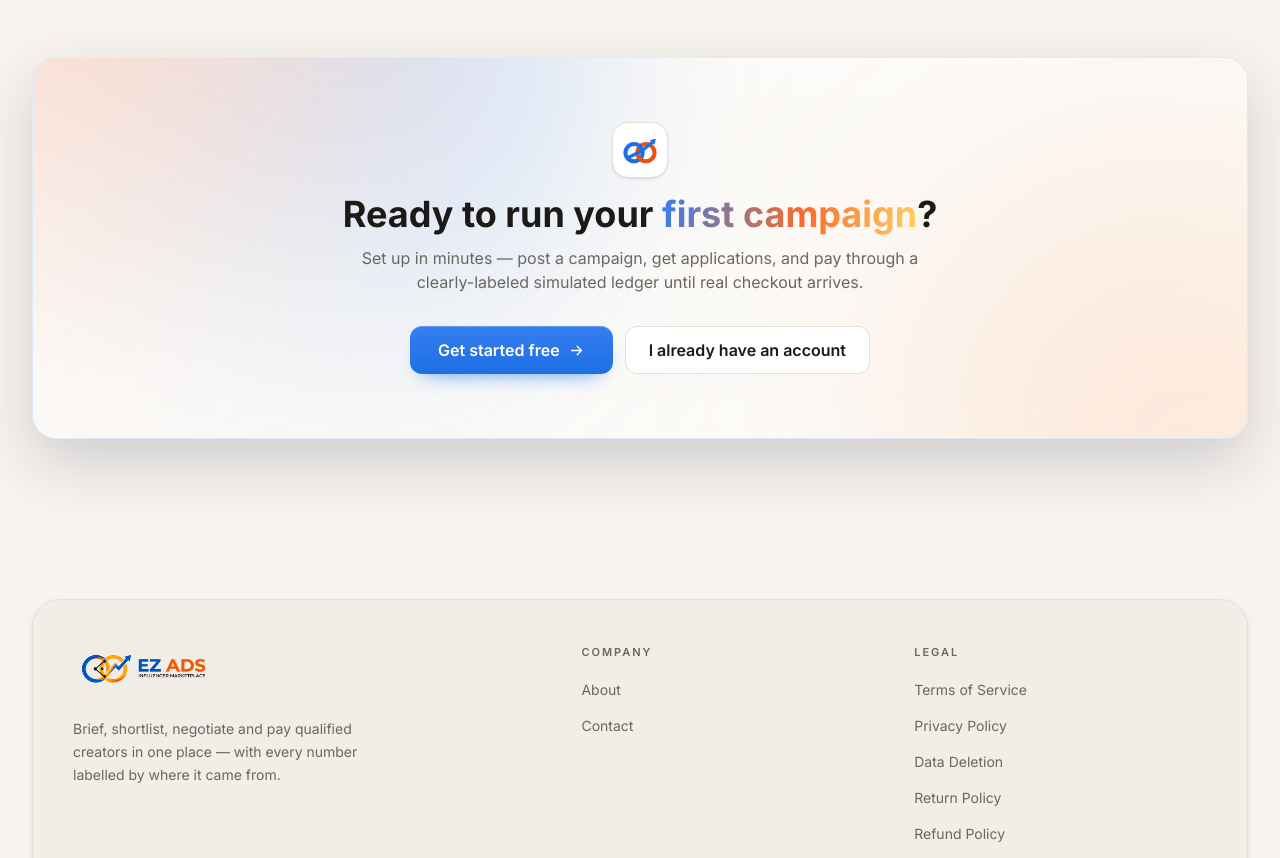
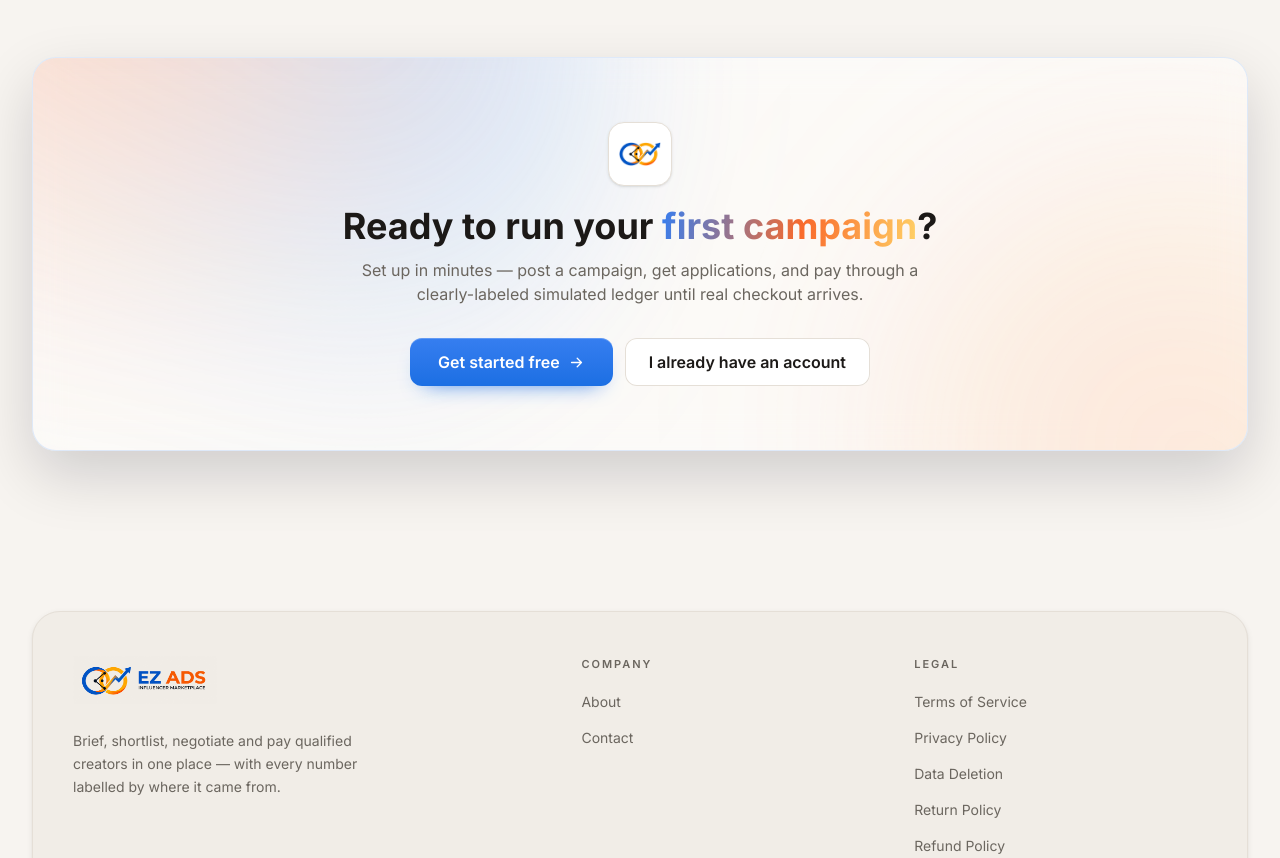
Before and after one commit to Satyam2309/EZ-Ads, a React (Vite) app in the folder client/: page / in a window 1280 px wide. Shown: the part 3560-4418 px from the top of the page. Built offline with nearby package versions, Linux system fonts and the light colour scheme; no server answers.

Commit message:
feat: use real brand logo mark (interlocking rings + nodes + arrow) without wordmark

```diff
--- a/client/src/components/BrandLogo.jsx
+++ b/client/src/components/BrandLogo.jsx
@@ -47,25 +47,19 @@ export default function BrandLogo({ className = '', size = 'md' }) {
 }
 
 /**
- * Brand mark only (interlocking rings + arrow, no wordmark/name).
+ * Brand mark only — the real supplied artwork mark (interlocking rings, network nodes, and growth arrow, without wordmark).
  */
-export function BrandMark({ size = 48, className = '' }) {
+export function BrandMark({ className = '', height = 'h-10' }) {
   return (
-    <svg
-      xmlns="http://www.w3.org/2000/svg"
-      viewBox="0 0 48 48"
-      width={size}
-      height={size}
-      className={`shrink-0 select-none ${className}`}
-      aria-hidden="true"
-    >
-      <g transform="translate(-3.28 2) scale(0.88)" fill="none">
-        <circle cx="40" cy="29" r="13" stroke="#ea4f15" strokeWidth="6.2" />
-        <circle cx="22" cy="29" r="13" stroke="#1b6fe3" strokeWidth="6.2" />
-        <path d="M33.9 40.48A13 13 0 0 1 28.74 35.5" stroke="#ea4f15" strokeWidth="6.2" strokeLinecap="round" />
-        <path d="M14 36 33 27 49 14" stroke="#1b6fe3" strokeWidth="5" strokeLinecap="round" strokeLinejoin="round" />
-        <path d="M55 8 52.88 17.2 45.8 10.1Z" fill="#1b6fe3" />
-      </g>
-    </svg>
+    <span className={`inline-flex items-center justify-center ${className}`}>
+      <img
+        src="/brand-mark.png"
+        alt="EZ Ads"
+        width="767"
+        height="443"
+        draggable="false"
+        className={`${height} w-auto object-contain select-none`}
+      />
+    </span>
   );
 }
--- a/client/src/pages/Home.jsx
+++ b/client/src/pages/Home.jsx
@@ -444,8 +444,8 @@ export default function Home() {
           <div className="glass relative overflow-hidden rounded-3xl px-8 py-16 text-center">
             <div className="aurora opacity-60" aria-hidden />
             <div className="relative">
-              <div className="mx-auto mb-4 flex h-14 w-14 items-center justify-center rounded-2xl border border-(--color-line) bg-(--color-surface) shadow-sm">
-                <BrandMark size={36} />
+              <div className="mx-auto mb-5 flex h-16 w-16 items-center justify-center rounded-2xl border border-(--color-line) bg-white p-2.5 shadow-sm dark:border-white/10 dark:bg-white/95">
+                <BrandMark height="h-9" />
               </div>
               <h2 className="font-(family:--font-display) mt-4 text-3xl font-extrabold sm:text-4xl">
                 Ready to run your <span className="text-shine">first campaign</span>?
```
Also changed, not shown: client/public/brand-mark-plate.png (added), client/public/brand-mark.png (added).
